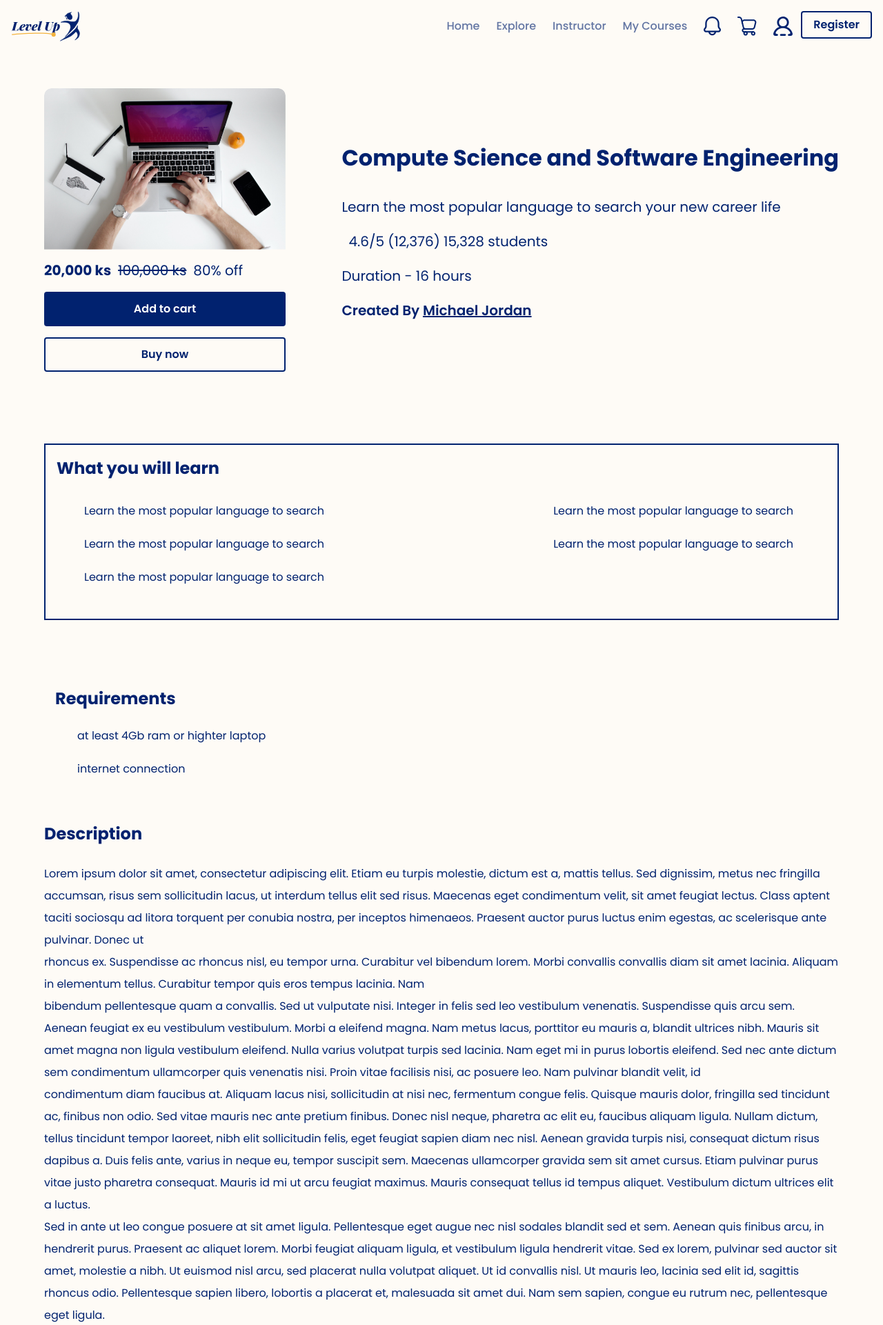
After one commit to thihaphyo/level-up-docs, a PHP site: page /Student/View/courseinfo.php in a window 1280 px wide. The commit adds this page. Shown: the top 1921 px of the page at 69% size. Run offline with PHP 8.4, Linux system fonts and the light colour scheme.

Commit message:
New Student Course Info Page

```diff
--- /dev/null
+++ b/04.Development/Level_Up/Student/View/courseinfo.php
@@ -0,0 +1,124 @@
+<?php
+$time = time();
+?>
+
+<!DOCTYPE html>
+<html lang="en">
+
+<head>
+    <meta charset="utf-8">
+    <meta http-equiv="X-UA-Compatible" content="IE=edge">
+    <meta name="viewport" content="width=device-width, initial-scale=1">
+    <title>Level Up</title>
+    <link rel="stylesheet" href="./resources/css/mystyles.css?v=<? $time; ?>">
+    <link rel="stylesheet" href="./resources/css/root.css?v=<? $time; ?>">
+
+    <script type=" module" src="https://unpkg.com/ionicons@5.5.2/dist/ionicons/ionicons.esm.js">
+    </script>
+    <script nomodule src="https://unpkg.com/ionicons@5.5.2/dist/ionicons/ionicons.js"></script>
+</head>
+
+<body>
+    <?php require_once('./header.php') ?>
+
+    <main>
+        <!-- start of container  -->
+        <div class="container">
+            <div class="info">
+                <div class="cards">
+                    <img src="./resources/img/courseinfo/coursedetail.png" alt="" />
+                    <div class="price">
+                        <p class="is-size-5 has-text-weight-bold">20,000 ks</p>
+                        <p class="is-size-5">100,000 ks</p>
+                        <p class="is-size-5">80% off</p>
+                    </div>
+                    <div class="buttons">
+                        <a href="#" class="button is-primary has-text-weight-semibold">Add to cart</a>
+                        <a href="#" class="button is-primary is-outlined has-text-weight-semibold">Buy now</a>
+                    </div>
+                    <a class="wish">
+                        <ion-icon name="heart-outline"></ion-icon>
+                    </a>
+                </div>
+                <div class="details">
+                    <p class="is-size-3 has-text-weight-bold">Compute Science and Software
+                        Engineering</p>
+                    <p class="is-size-5">Learn the most popular language to search your new career life </p>
+                    <p class="is-size-5">
+                        <ion-icon name="star" class="star"></ion-icon>4.6/5 (12,376) 15,328 students
+                    </p>
+                    <p class="is-size-5">Duration - 16 hours</p>
+                    <p class="is-size-5 has-text-weight-semibold">Created By <a href="#">Michael Jordan</a></p>
+                </div>
+            </div>
+
+            <div class="profit">
+                <p class="is-size-4 has-text-weight-bold">What you will learn</p>
+                <div class="lists">
+                    <ul>
+                        <li>
+                            <ion-icon name="checkmark"></ion-icon>Learn the most popular language to search
+                        </li>
+                        <li>
+                            <ion-icon name="checkmark"></ion-icon>Learn the most popular language to search
+                        </li>
+                        <li>
+                            <ion-icon name="checkmark"></ion-icon>Learn the most popular language to search
+                        </li>
+                    </ul>
+                    <ul>
+                        <li>
+                            <ion-icon name="checkmark"></ion-icon>Learn the most popular language to search
+                        </li>
+                        <li>
+                            <ion-icon name="checkmark"></ion-icon>Learn the most popular language to search
+                        </li>
+                    </ul>
+                </div>
+            </div>
+
+            <div class="requirements">
+                <p class="is-size-4 has-text-weight-bold">Requirements</p>
+                <div class="lists">
+                    <ul>
+                        <li>
+                            <ion-icon name="checkmark-circle-outline"></ion-icon>at least 4Gb ram or highter laptop
+                        </li>
+                        <li>
+                            <ion-icon name="checkmark-circle-outline"></ion-icon> internet connection
+                        </li>
+                    </ul>
+                </div>
+            </div>
+
+            <div class="description">
+                <p class="is-size-4 has-text-weight-bold">Description</p>
+                <p>
+                    Lorem ipsum dolor sit amet, consectetur adipiscing elit. Etiam eu turpis molestie, dictum est a, mattis tellus. Sed dignissim, metus nec fringilla accumsan, risus sem sollicitudin lacus, ut interdum tellus elit sed risus. Maecenas eget condimentum velit, sit amet feugiat lectus. Class aptent taciti sociosqu ad litora torquent per conubia nostra, per inceptos himenaeos. Praesent auctor purus luctus enim egestas, ac scelerisque ante pulvinar. Donec ut<br />
+                    rhoncus ex. Suspendisse ac rhoncus nisl, eu tempor urna. Curabitur vel bibendum lorem. Morbi convallis convallis diam sit amet lacinia. Aliquam in elementum tellus.
+                    Curabitur tempor quis eros tempus lacinia. Nam<br /> bibendum pellentesque quam a convallis. Sed ut vulputate nisi. Integer in felis sed leo vestibulum venenatis. Suspendisse quis arcu sem. Aenean feugiat ex eu vestibulum vestibulum. Morbi a eleifend magna. Nam metus lacus, porttitor eu mauris a, blandit ultrices nibh. Mauris sit amet magna non ligula vestibulum eleifend. Nulla varius volutpat turpis sed lacinia. Nam eget mi in purus lobortis eleifend. Sed nec ante dictum sem condimentum ullamcorper quis venenatis nisi. Proin vitae facilisis nisi, ac posuere leo.
+                    Nam pulvinar blandit velit, id<br /> condimentum diam faucibus at. Aliquam lacus nisi, sollicitudin at nisi nec, fermentum congue felis. Quisque mauris dolor, fringilla sed tincidunt ac, finibus non odio. Sed vitae mauris nec ante pretium finibus. Donec nisl neque, pharetra ac elit eu, faucibus aliquam ligula. Nullam dictum, tellus tincidunt tempor laoreet, nibh elit sollicitudin felis, eget feugiat sapien diam nec nisl. Aenean gravida turpis nisi, consequat dictum risus dapibus a. Duis felis ante, varius in neque eu, tempor suscipit sem. Maecenas ullamcorper gravida sem sit amet cursus. Etiam pulvinar purus vitae justo pharetra consequat. Mauris id mi ut arcu feugiat maximus. Mauris consequat tellus id tempus aliquet.
+                    Vestibulum dictum ultrices elit a luctus.<br /> Sed in ante ut leo congue posuere at sit amet ligula. Pellentesque eget augue nec nisl sodales blandit sed et sem. Aenean quis finibus arcu, in hendrerit purus. Praesent ac aliquet lorem. Morbi feugiat aliquam ligula, et vestibulum ligula hendrerit vitae. Sed ex lorem, pulvinar sed auctor sit amet, molestie a nibh. Ut euismod nisl arcu, sed placerat nulla volutpat aliquet. Ut id convallis nisl. Ut mauris leo, lacinia sed elit id, sagittis rhoncus odio. Pellentesque sapien libero, lobortis a placerat et, malesuada sit amet dui. Nam sem sapien, congue eu rutrum nec, pellentesque eget ligula.
+                </p>
+            </div>
+
+            <div class="coursefor">
+                <p class="is-size-4 has-text-weight-bold">Who this course is for</p>
+                <p>
+                    Lorem ipsum dolor sit amet, consectetur adipiscing elit. Etiam eu turpis molestie, dictum est a, mattis tellus. Sed dignissim, metus nec fringilla accumsan, risus sem sollicitudin lacus, ut interdum tellus elit sed risus. Maecenas eget condimentum velit, sit amet feugiat lectus. Class aptent taciti sociosqu ad litora torquent per conubia nostra, per inceptos himenaeos. Praesent auctor purus luctus enim egestas, ac scelerisque ante pulvinar. Donec ut
+                    Lorem ipsum dolor sit amet, consectetur adipiscing elit. Etiam eu turpis molestie, dictum est a, mattis tellus. Sed dignissim, metus nec fringilla accumsan, risus sem sollicitudin lacus, ut interdum tellus elit sed risus. Maecenas eget condimentum velit, sit amet feugiat lectus. Class aptent taciti sociosqu ad litora torquent per conubia nostra, per inceptos himenaeos. Praesent auctor purus luctus enim egestas, ac scelerisque ante pulvinar. Donec ut
+                </p>
+            </div>
+        </div>
+        <!-- end of container -->
+    </main>
+
+
+
+    <?php require_once('./footer.php') ?>
+    <!-- javascript file -->
+    <script src="https://ajax.googleapis.com/ajax/libs/jquery/3.6.0/jquery.min.js"></script>
+    <script src="./resources/js/index.js?v=<?= $time; ?>"></script>
+</body>
+
+</html>
--- a/04.Development/Level_Up/Student/View/resources/css/root.css
+++ b/04.Development/Level_Up/Student/View/resources/css/root.css
@@ -1,35 +1,33 @@
-:root{
+:root {
+  --primaryBackgroundColor: #fefbf6;
+  --secondaryBackgroundColor: #f3b33e;
 
-  --primaryBackgroundColor: #FEFBF6;
-  --secondaryBackgroundColor: #F3B33E;
-
-  --primary: #01226F;
-  --secondary: #F3B33E;
+  --primary: #01226f;
+  --secondary: #f3b33e;
 }
 /* Navigation Bar Css */
-.secondaryColor{
+.secondaryColor {
   background-color: var(--secondary) !important;
 }
 .navbar-end a {
- color:  rgba(1, 34, 111, 0.62);
+  color: rgba(1, 34, 111, 0.62);
 }
-.navbar-end a:hover{
+.navbar-end a:hover {
   font-weight: bold;
 }
-.navbar-end a.active{
-  color: #01226F;
+.navbar-end a.active {
+  color: #01226f;
   font-weight: bold;
   border-bottom: 2px solid var(--primary);
 }
 
 /* Main Container Css */
-main .container{
+main .container {
   margin-top: 10%;
 }
 
 /* Badge for notification */
-.badge{
-
+.badge {
   position: absolute;
   display: flex;
   align-items: center;
@@ -42,10 +40,9 @@ main .container{
   border-radius: 50%;
   background-color: var(--primary);
   color: #ffffff;
-
 }
 /* Footer CSS */
-footer{
+footer {
   background-image: url("../img/header_footer/footer\ background.svg");
   background-size: cover;
   background-repeat: no-repeat;
@@ -56,23 +53,22 @@ footer .container {
 }
 
 /* Message followed after hero section CSS  */
-.message-background,.message-background-image{
+.message-background,
+.message-background-image {
   background-size: cover;
   background-repeat: no-repeat;
 }
-.message-background{
+.message-background {
   background-color: var(--secondary);
   background-image: url("../img/header_footer/faded\ text.svg");
-
 }
-.message-background-image{
+.message-background-image {
   background-image: url("../img/header_footer/discover\ image.png");
-
 }
-.message-hightlight{
+.message-hightlight {
   position: relative;
 }
-.message-hightlight img{
+.message-hightlight img {
   position: absolute;
   width: 10vw;
   left: 0;
@@ -80,24 +76,24 @@ footer .container {
 }
 
 /* Hightlight CSS */
-.hightlight{
+.hightlight {
   color: var(--secondary);
 }
 
 /* Feature in home  CSS */
-.feature-background-1{
-  background-color: #839EE0 !important;
+.feature-background-1 {
+  background-color: #839ee0 !important;
 }
-.feature-background-2{
-  background-color: #DDE7FE !important;
+.feature-background-2 {
+  background-color: #dde7fe !important;
 }
 
 /* Course card css */
-.price-tag{
+.price-tag {
   position: absolute;
   right: 0;
   background-color: var(--primary);
-  color: #FFFFFF;
+  color: #ffffff;
   padding: 0.8vw;
   border-bottom-left-radius: 10px;
   border-top-right-radius: 10px;
@@ -106,41 +102,40 @@ footer .container {
 }
 
 /* Quiz modal Css */
-.modal-card-head{
-  background-color: #ffffff!important;
+.modal-card-head {
+  background-color: #ffffff !important;
   border-bottom: none;
   color: var(--primary) !important;
 }
-.modal-card-body{
+.modal-card-body {
   padding-left: 2rem;
 }
-.modal-card-body > div > label{
-  color: #2B4787 !important;
-
+.modal-card-body > div > label {
+  color: #2b4787 !important;
 }
-.modal-card-foot{
+.modal-card-foot {
   background-color: #ffffff !important;
   justify-content: flex-end;
 }
-.radio + .radio{
+.radio + .radio {
   margin-left: 0rem;
 }
 
 /* General Css */
-.register-now{
+.register-now {
   background-image: url("../img/header_footer/desk.svg");
   background-size: 40%;
   background-repeat: no-repeat;
   background-position: 0% 75%;
 }
-.overflow{
+.overflow {
   overflow: scroll !important;
 }
-.status-content{
+.status-content {
   font-size: 0.8vw !important;
-  color: #4F6494 !important;
+  color: #4f6494 !important;
 }
-.primary-light-color{
+.primary-light-color {
   color: #7993cf !important;
 }
 
@@ -329,3 +324,106 @@ footer .container {
     display: block;
   }
 }
+
+/* ================= COURSE INFO SECTION =================== */
+.info {
+  display: flex;
+  justify-content: space-between;
+  align-items: center;
+}
+.cards {
+  position: relative;
+  width: 350px;
+  overflow: hidden;
+  border-radius: 10px;
+  margin-right: 2em;
+}
+.cards .price {
+  display: flex;
+  align-items: center;
+  padding: 0.5em 0;
+}
+.cards .price p:nth-child(2) {
+  text-decoration: line-through;
+  margin: 0 0.5em;
+}
+.cards .buttons {
+  width: 100%;
+  display: flex;
+  flex-direction: column;
+  justify-content: center;
+  align-items: center;
+  margin-bottom: 1em;
+}
+.cards .buttons .button {
+  width: 100%;
+  height: 50px;
+  margin: 0.5em 0;
+}
+.cards .buttons .button:nth-child(2) {
+  margin-right: 0.5em;
+}
+.cards .wish {
+  position: absolute;
+  top: 0.2em;
+  right: 0.2em;
+  font-size: 3em;
+}
+.details .star {
+  color: #e9b556;
+  margin-right: 0.5em;
+}
+.details p {
+  margin-bottom: 1em;
+}
+.details p a {
+  text-decoration: underline;
+}
+@media screen and (max-width: 768px) {
+  .info {
+    flex-direction: column;
+  }
+}
+
+.profit {
+  width: 100%;
+  margin: 5em 0em;
+  padding: 1em 3em 1em 1em;
+  border: 2px solid #01226f;
+}
+.profit .lists {
+  width: 100%;
+  display: flex;
+  justify-content: space-between;
+  margin: 0.5em;
+}
+.profit .lists ul li {
+  margin: 1.5em;
+}
+.profit .lists ul li ion-icon {
+  margin-right: 0.5em;
+}
+
+.requirements {
+  padding: 1em 3em 1em 1em;
+}
+.requirements .lists ul li {
+  margin: 1.5em;
+}
+.requirements .lists ul li ion-icon {
+  margin-right: 0.5em;
+}
+
+.description p {
+  margin: 1em 0;
+}
+.description p:nth-child(2) {
+  line-height: 200%;
+}
+
+.coursefor p {
+  margin: 1em 0;
+}
+.coursefor p:nth-child(2) {
+  line-height: 200%;
+}
```
Also changed, not shown: 04.Development/Level_Up/Student/View/resources/img/courseinfo/coursedetail.png (added).
